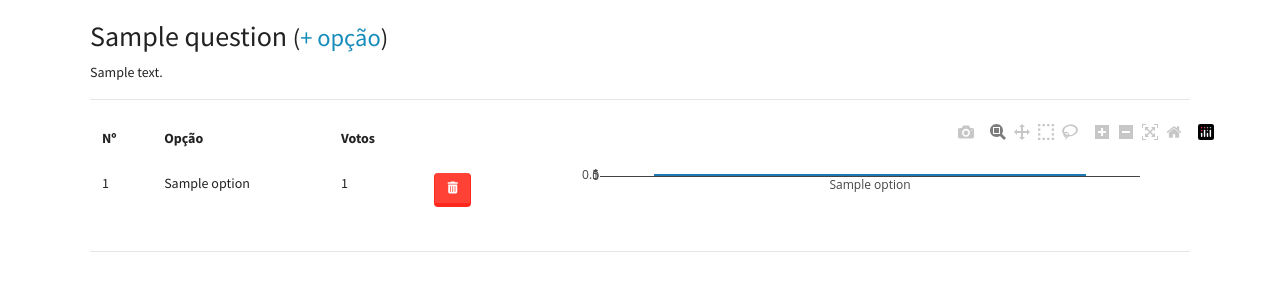
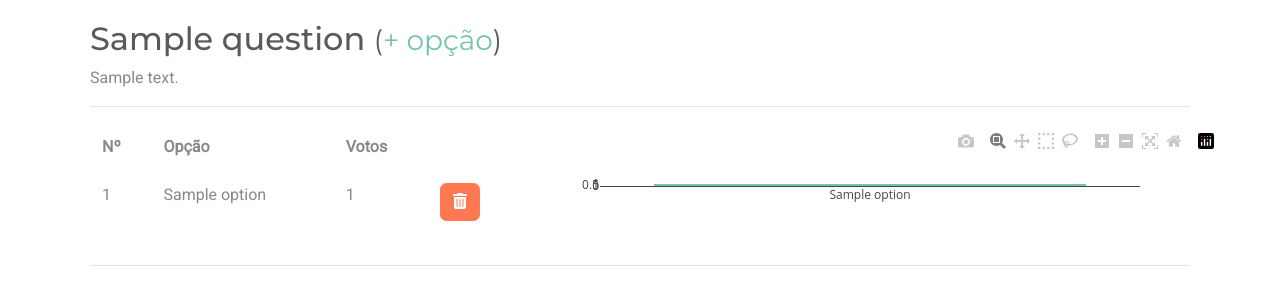
Before and after one commit to dyotamo/ysides-back, a Flask app: template templates/question.html in a window 1280 px wide. Shown: the top 305 px of the page. Run offline with Flask 2, Linux system fonts and the light colour scheme; the template is opened without the code that fills it: most values are stand-ins (such as "Sample title", 1, 10 or a date in 2020); some libraries are stand-ins or nearby versions.

Commit message:
Custom swatch.

```diff
--- a/templates/base.html
+++ b/templates/base.html
@@ -4,8 +4,9 @@
 <head>
     <meta charset="utf-8">
     <meta name="viewport" content="width=device-width, initial-scale=1, shrink-to-fit=no">
-    <link rel="stylesheet" href="https://stackpath.bootstrapcdn.com/bootswatch/4.5.0/lumen/bootstrap.min.css"
+    <link rel="stylesheet" href="https://stackpath.bootstrapcdn.com/bootswatch/4.5.0/minty/bootstrap.min.css"
         crossorigin="anonymous">
+    <link href="https://fonts.googleapis.com/css2?family=Roboto:wght@300;400&display=swap" rel="stylesheet">
 
     <script defer src="https://code.jquery.com/jquery-3.5.1.slim.min.js"
         integrity="sha384-DfXdz2htPH0lsSSs5nCTpuj/zy4C+OGpamoFVy38MVBnE+IbbVYUew+OrCXaRkfj"
@@ -22,7 +23,7 @@
     <title>sides</title>
 </head>
 
-<body class="container" style="padding: 20px;">
+<body class="container" style="padding: 20px; font-family: 'Roboto', sans-serif;">
     {% if current_user.is_authenticated %}
     <nav aria-label="breadcrumb">
         <ol class="breadcrumb">
--- a/templates/question.html
+++ b/templates/question.html
@@ -85,6 +85,9 @@
             x: options,
             y: votes,
             type: 'bar',
+            marker: {
+                color: '#77C3AE'
+            }
         }
     ];
 
```
